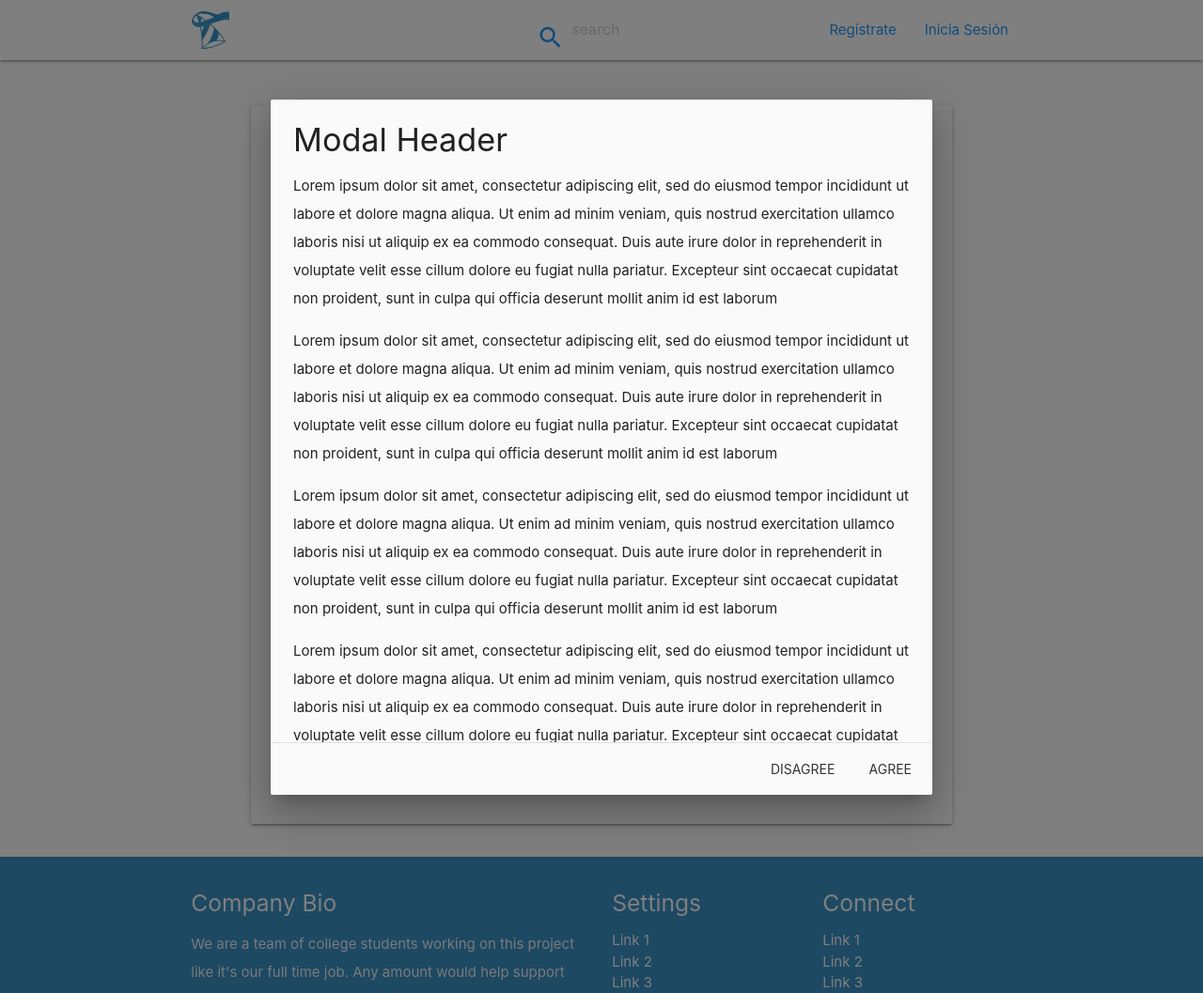
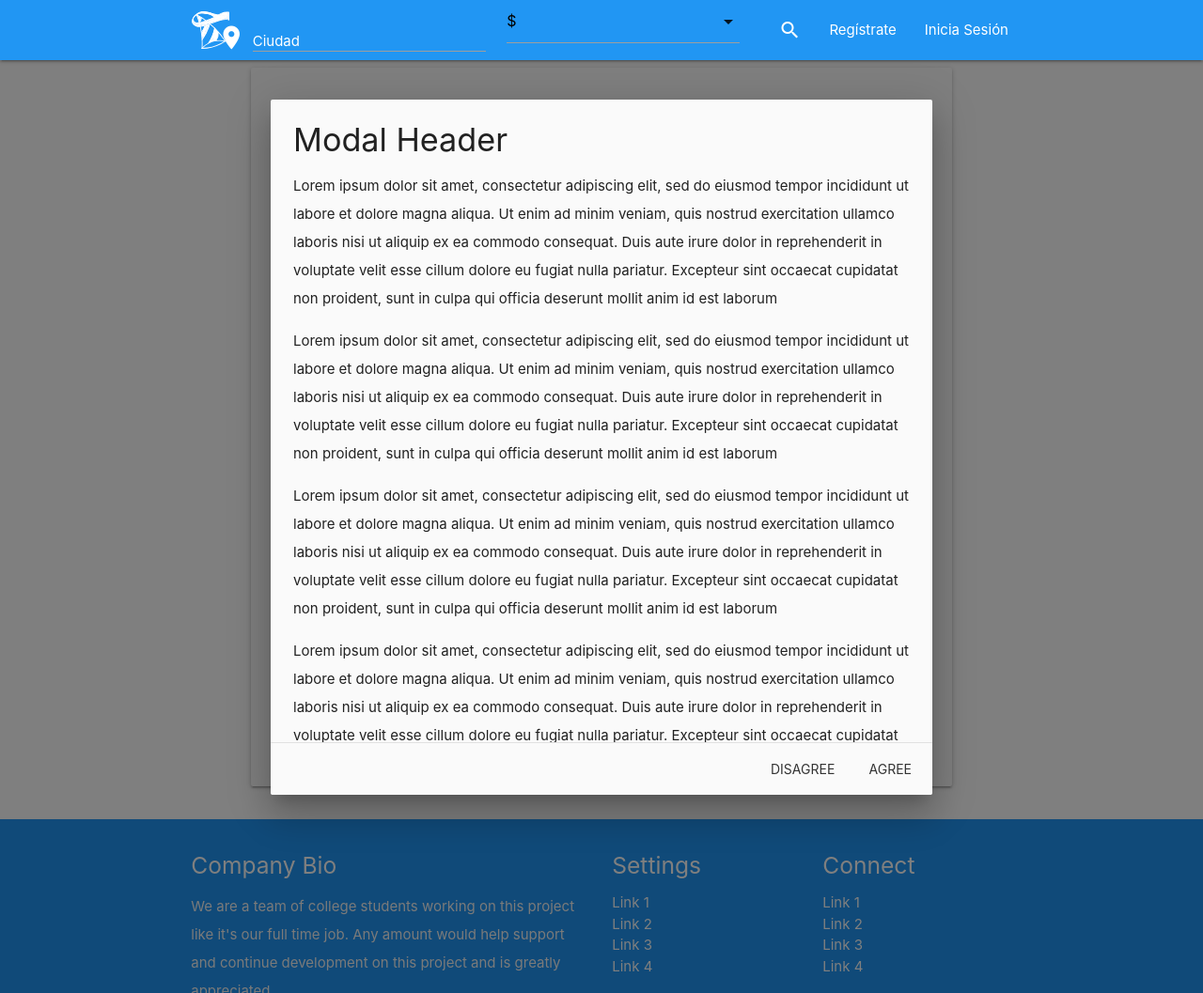
Before and after one commit to RamonRomeroQro/DeJodido, a Django app: template usuarios/templates/singup.html in a window 1280 px wide. Shown: the whole page at 94% size. Run offline with Django 3.2, Linux system fonts and the light colour scheme; the template is opened without the code that fills it, so the values that code supplies are empty.

Commit message:
fixing create

```diff
--- a/landing/templates/landing/index.html
+++ b/landing/templates/landing/index.html
@@ -11,10 +11,11 @@
          <br><br>
          <h2 class="header center white-text text-lighten-2"> <br><br>Diviertete y conoce tu ciudad</h2>
          <form class="container flex" method="GET" action="{% url 'lugares:busqueda' %}" novalidate>
+             {% csrf_token %}
             <div class="row center center-align">
                <div class="input-field col s12 m12 ">
                   <i class="material-icons prefix">location_on</i>
-                  <input type="text" id="autocomplete-input" name="city" class="autocomplete">
+                  <input type="text" required placeholder="Ciudad" id="autocomplete-input" name="city" class="autocomplete">
                   <label for="autocomplete-input"><span class="white-text">Ciudad</span></label>
                </div>
             </div>
@@ -23,7 +24,7 @@
                   -->
              <div class="row center center-align">
                <div class="input-field col s12 m12 ">
-                  <select multiple id="presupuesto_id" name="presupuesto" class>
+                  <select required multiple id="presupuesto_id" name="presupuesto" class>
                      <option value="" disabled selected class="center-align center">$</option>
                      <option value="1">Quebrado</option>
                      <option value="2">Normal</option>
--- a/static/css/style.css
+++ b/static/css/style.css
@@ -93,17 +93,20 @@ div.lugar{
 
 .logo-black-small{
   background-image: url("../svg/peddy-black.svg");
-  height: 50px;
-  width: 50px;
+    height: 40px;
+  width: 40px;
   background-size: auto 100%;
+    margin: 12px;
 }
 
 
 .logo-white-small {
   background-image: url("../svg/peddy-white.svg");
-  height: 50px;
-  width: 50px;
+  height: 40px;
+  width: 40px;
   background-size: auto 100%;
+    margin: 12px;
+
 }
 
 
@@ -113,17 +116,6 @@ div.lugar{
   width: 40px;
   background-size: auto 100%;
     margin: 12px;
-
-
-}
-
-#footer-blue, #footer-blue>*, #footer-blue>*>*, .teal, .teal>* {
-  background-color: #3a94c7;
-}
-
-.blue, .blue>*, .blue>*>*, .blue>*>*>*{
-    background-color: #3a94c7;
-
 
 
 }
@@ -146,3 +138,5 @@ i.icon-blue{
   color: red;
 
 }
+
+.navbar-fixed { z-index: 9999; }
--- a/static/js/init.js
+++ b/static/js/init.js
@@ -148,6 +148,8 @@ var nav = null;
   // Or with jQuery
 
   $(document).ready(function(){
+          $('.sidenav').sidenav();
+
     $('.slider').slider({    indicators:false,
     interva:1300,
     height:400, duration:500
--- a/templates/footer.html
+++ b/templates/footer.html
@@ -1,5 +1,5 @@
 
-  <footer class="page-footer " id="footer-blue">
+  <footer class="page-footer blue">
     <div class="container">
       <div class="row">
         <div class="col l6 s12">
--- a/templates/searchbar.html
+++ b/templates/searchbar.html
@@ -1,73 +1,121 @@
 {% load staticfiles %}
 
 
+<div class="navbar-fixed">
+   <nav class="blue" >
+            <div class="nav-wrapper container">
+              <a id="logo-container" href="{% url 'landing:landing' %}" class="brand-logo white-text">
+          <div class="logo-white-small" ></div>
+      </a>
+                  <a href="#" data-target="nav-mobile" class="sidenav-trigger white-text"><i class="material-icons white-text">menu</i></a>
+
+            <form id="searchform">
+                <ul class="hide-on-med-and-down right">
 
 
-<nav class="white" >
-            <div class="nav-wrapper container">
-              <a id="logo-container" href="{% url 'landing:landing' %}" class="brand-logo white-text">
-          <div class="logo-blue-small" ></div>
-      </a>
-                <ul class="hide-on-med-and-down right">
                 <li>
-                        <form>
-                            {% csrf_token %}
-                       <div class="center row">
-                          <div class="col s12 " >
-                            <div class="row" id="topbarsearch">
-                              <div class="input-field col s6 s12 red-text">
-                                <i class="blue-text material-icons prefix">search</i>
-                                <input type="text" placeholder="search"  class="autocomplete blue-text" >
+
+                     <div class="row center center-align">
+               <div class="input-field col s12 m12 ">
+                  <i class="material-icons prefix">location_on</i>
+                  <input required type="text" id="autocomplete-input" name="city" class="autocomplete">
+                  <label for="autocomplete-input"><span class="white-text">Ciudad</span></label>
                </div>
             </div>
+                </li>
+               <!--
+                  AQUI VA LO QUE HIZE LO PONES BONITO
+                  -->
+                <li>
+             <div class="row center center-align">
+               <div class="input-field col s12 m12 ">
+                  <select required multiple id="presupuesto_id" name="presupuesto" class>
+                     <option value="" disabled selected class="center-align center white-text">$</option>
+                     <option value="1">Quebrado</option>
+                     <option value="2">Normal</option>
+                     <option value="3">Freson</option>
+                     <option value="4">Mirrey</option>
+                  </select>
                </div>
              </div>
-                            </form>
+                      </li>
+
+                <li>
+<a href="javascript:$('#searchform').submit();" class="white-text"><i class="material-icons right">search</i></a>
+
+
+
                 </li>
 
 
                     {% if user.is_authenticated %}
-                                <li><a href="/logout" class="blue-text"> Salir</a></li>
+                                <li><a href="/logout" class="white-text"> Salir</a></li>
 
                         {% else %}
 
-                        <li><a href="{% url 'usuarios:singup' %}" class="blue-text"> Regístrate </a></li>
-        <li><a href="/login" class="blue-text"> Inicia Sesión</a></li>
+                        <li><a href="{% url 'usuarios:singup' %}" class="white-text"> Regístrate </a></li>
+        <li><a href="/login" class="white-text"> Inicia Sesión</a></li>
 
                     {% endif %}
 
 
 
                 </ul>
+            </form>
 
 
 
+<form id="searchmovile">
+      <ul id="nav-mobile" class="sidenav blue">
 
-      <ul id="nav-mobile" class="sidenav">
+
+           {% if user.is_authenticated %}
+                                <li><a href="/logout" class="white-text"> Salir</a></li>
+               {% else %}
+                <li><a href="{% url 'usuarios:singup' %}" class="white-text"> Regístrate </a></li>
+        <li><a href="/login" class="white-text"> Inicia Sesión</a></li>
+
+                    {% endif %}
+
       <li>
                        <div class="center row">
                           <div class="col s12 " >
                             <div class="row" id="topbarsearch">
-                              <div class="input-field col s6 s12 blue-text">
-                                <i class="red-text material-icons prefix">search</i>
-                                <input type="text" placeholder="Ciudad" class="autocomplete blue-text" >
+                              <div class="input-field col s6 s12 white-text">
+                                <i class="white-text material-icons prefix">search</i>
+                                <input required type="text" placeholder="Ciudad" name="city" class="autocomplete white-text" >
                                 </div>
                               </div>
                             </div>
                           </div>
                       </li>
 
-           {% if user.is_authenticated %}
-                                <li><a href="/logout" class="blue-text"> Salir</a></li>
-               {% else %}
-                <li><a href="{% url 'usuarios:singup' %}" class="blue-text"> Regístrate </a></li>
-        <li><a href="/login" class="blue-text"> Inicia Sesión</a></li>
+      <li>
+             <div class="row center center-align">
+               <div class="input-field col s12 m12 ">
+                  <select required multiple id="presupuesto_id" name="presupuesto" class>
+                     <option value="" disabled selected class="center-align center white-text">$</option>
+                     <option value="1">Quebrado</option>
+                     <option value="2">Normal</option>
+                     <option value="3">Freson</option>
+                     <option value="4">Mirrey</option>
+                  </select>
+               </div>
+             </div>
+                      </li>
 
-                    {% endif %}
+       <li>
+<a href="javascript:$('#searchmovile').submit();" class="white-text"><i class="material-icons right">search</i></a>
+
+
+
+                </li>
 
 
 
       </ul>
-      <a href="#" data-target="nav-mobile" class="sidenav-trigger"><i class="material-icons">menu</i></a>
+            </form>
+
     </div>
   </nav>
+  </div>
```
Also changed, not shown: lugares/views.py (+36 -27 lines). Lines whose indentation alone changed are shown as unchanged.
